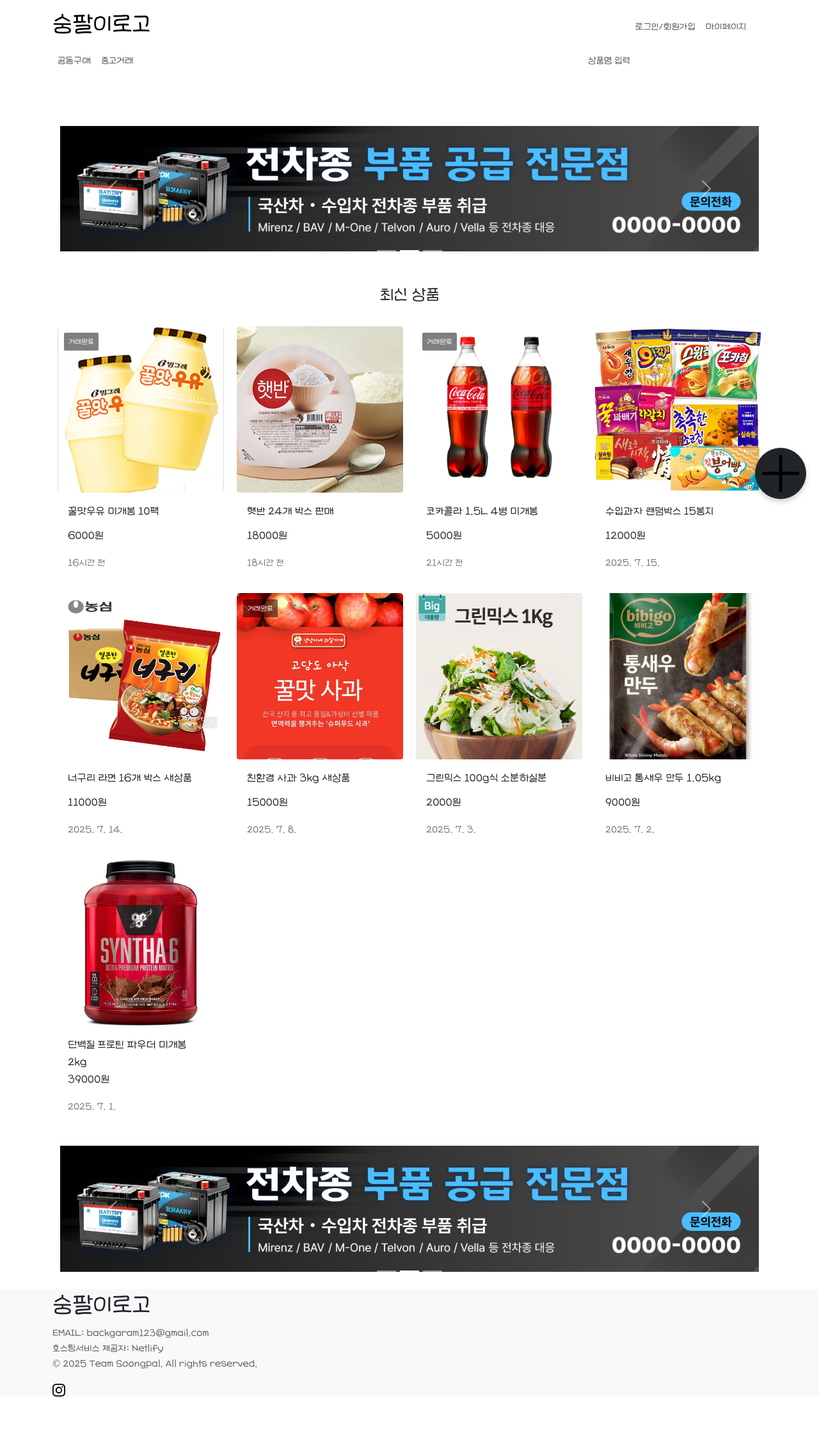
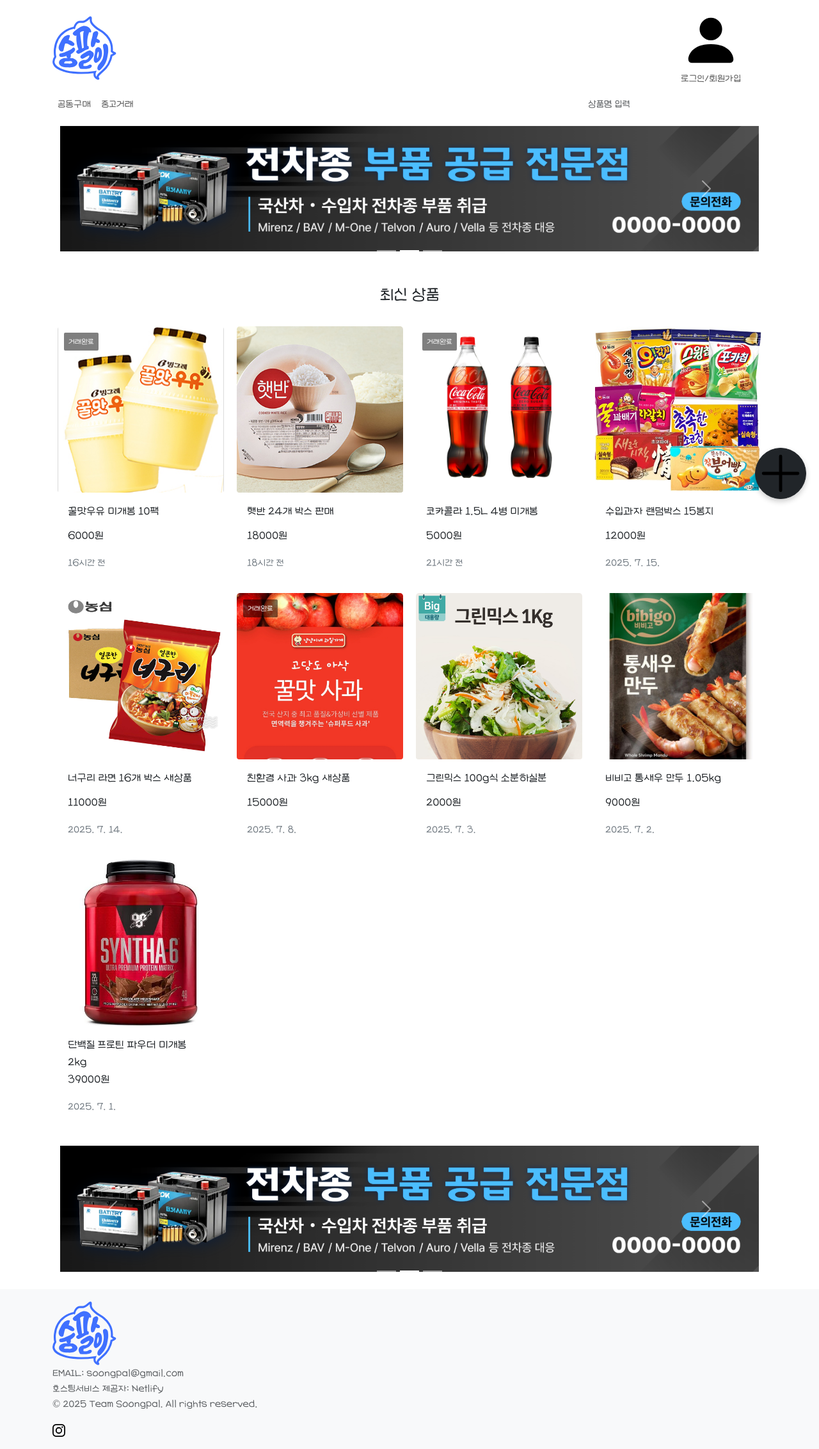
Before and after one commit to soongpal/frontend, a React (Vite) app: page / in a window 1280 px wide. Shown: the whole page at 64% size. Before the commit the page ends 2199 px from the top, so only its background shows below. Built offline with nearby package versions, Linux system fonts and the light colour scheme.

Commit message:
feat:로고 적용

```diff
--- a/src/components/layout/footer/Footer.tsx
+++ b/src/components/layout/footer/Footer.tsx
@@ -5,11 +5,11 @@
 const Footer: React.FC = () =>{
 
     return(
-      <footer className="bg-light text-start mb-3">
+      <footer>
         <Container className="align-items-center ">
-            <h1>숭팔이로고</h1>
+            <img src="/logo/Soongpal.svg" alt="logo" width={100} />
             <p className=" text-muted">
-                EMAIL: backgaram123@gmail.com<br />
+                EMAIL: soongpal@gmail.com<br />
                 호스팅서비스 제공자: Netlify<br />
                 © 2025 Team Soongpal. All rights reserved.
             </p>
--- a/src/components/layout/header/Header.tsx
+++ b/src/components/layout/header/Header.tsx
@@ -1,6 +1,6 @@
 import type React from "react";
 import { Container, Nav, Navbar, InputGroup, FormControl, Button, Row, Col } from "react-bootstrap";
-import { Search } from 'react-bootstrap-icons';
+import { PersonFill, Search } from 'react-bootstrap-icons';
 
 const Header : React.FC = () =>{
 
@@ -10,13 +10,12 @@
                 <Container>
                     <Row className="w-100 align-items-center">
                         <Col className="d-flex justify-content-start">
-                            <Navbar.Brand href="/"><h1>숭팔이로고</h1></Navbar.Brand>
+                            <Navbar.Brand href="/"><img src="/logo/Soongpal.svg" alt="logo" width={100} /></Navbar.Brand>
                         </Col>
 
-                        <Col className="d-flex justify-content-end">
+                        <Col className="d-flex justify-content-end align-items-center">
                             <Nav>
-                                <Nav.Link href="/auth/login">로그인/회원가입</Nav.Link>
-                                <Nav.Link href="/user/mypage">마이페이지</Nav.Link>
+                                <Nav.Link href="/auth/login"><PersonFill className="me-2"></PersonFill>로그인/회원가입</Nav.Link>
                             </Nav>
                         </Col>
                     </Row>
--- a/src/styles/App.css
+++ b/src/styles/App.css
@@ -39,3 +39,11 @@
 html, body, body * {
   font-family: 'LeeSeoyun' !important;
 }
+
+footer {
+  height: 250px;
+  background-color: #f8f9fa;
+  text-align: left;
+  display: flex;
+  align-items: center;
+}
```
Also changed, not shown: public/logo/Soongpal.svg (added), public/logo/숭팔이 로고.svg (deleted).
